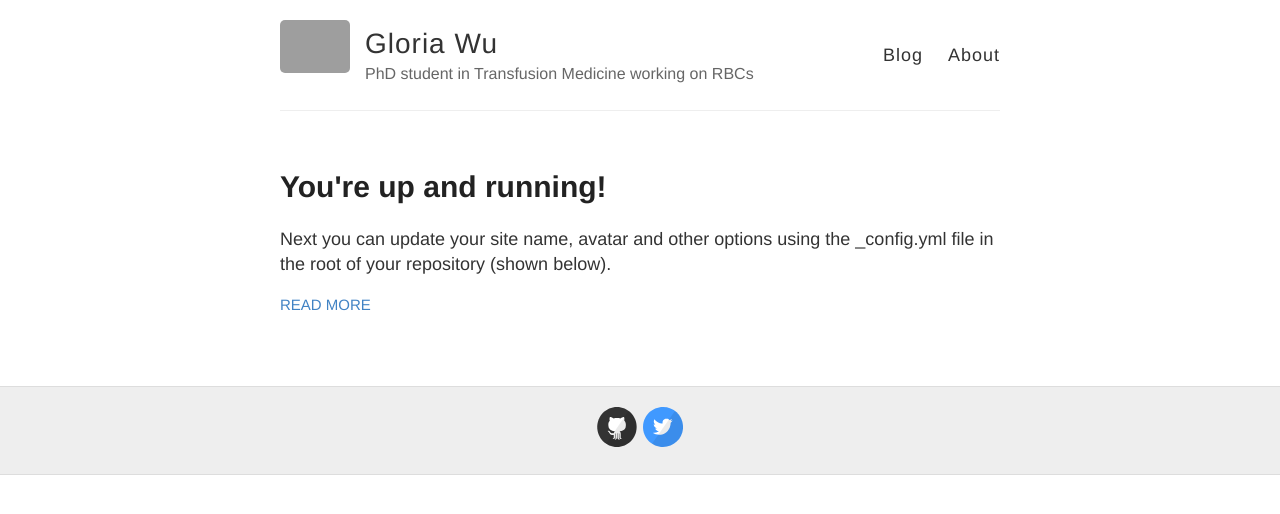
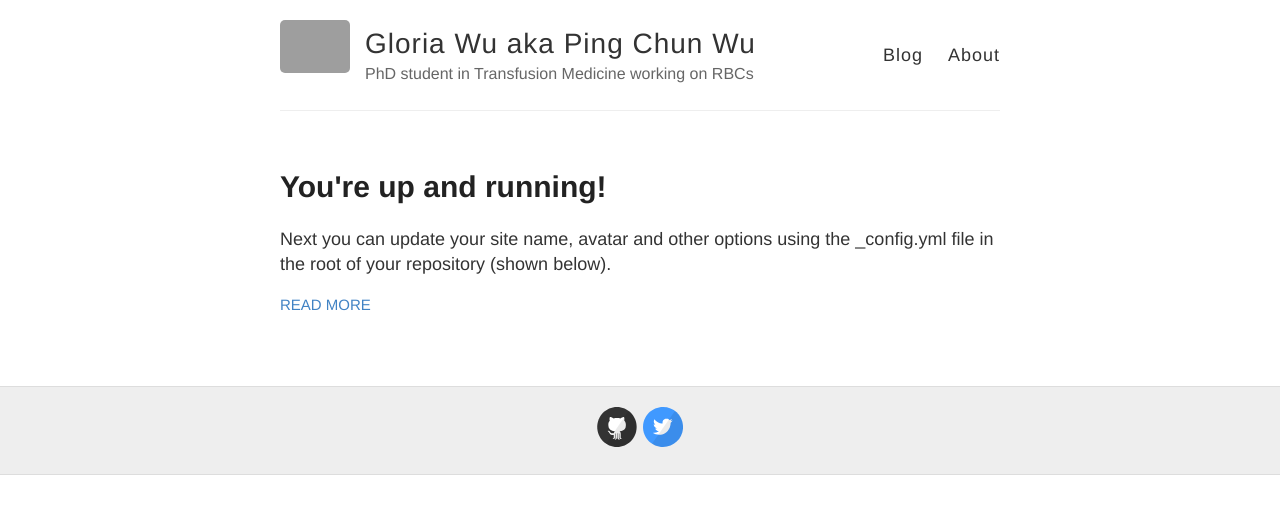
Before and after one commit to gloriawu997/gloriawu997.github.io, a Jekyll site: the page built from index.html, in a window 1280 px wide. Shown: the top 514 px of the page. Built offline with Jekyll 4.4.1, drawn with Linux system fonts in a browser that asks for light colours; grey boxes are pictures that could not be loaded.

Commit message:
add alternative name

```diff
--- a/_config.yml
+++ b/_config.yml
@@ -3,7 +3,7 @@
 #
 
 # Name of your site (displayed in the header)
-name: Gloria Wu
+name: Gloria Wu aka Ping Chun Wu
 
 # Short bio or description (displayed in the header)
 description: PhD student in Transfusion Medicine working on RBCs
```
